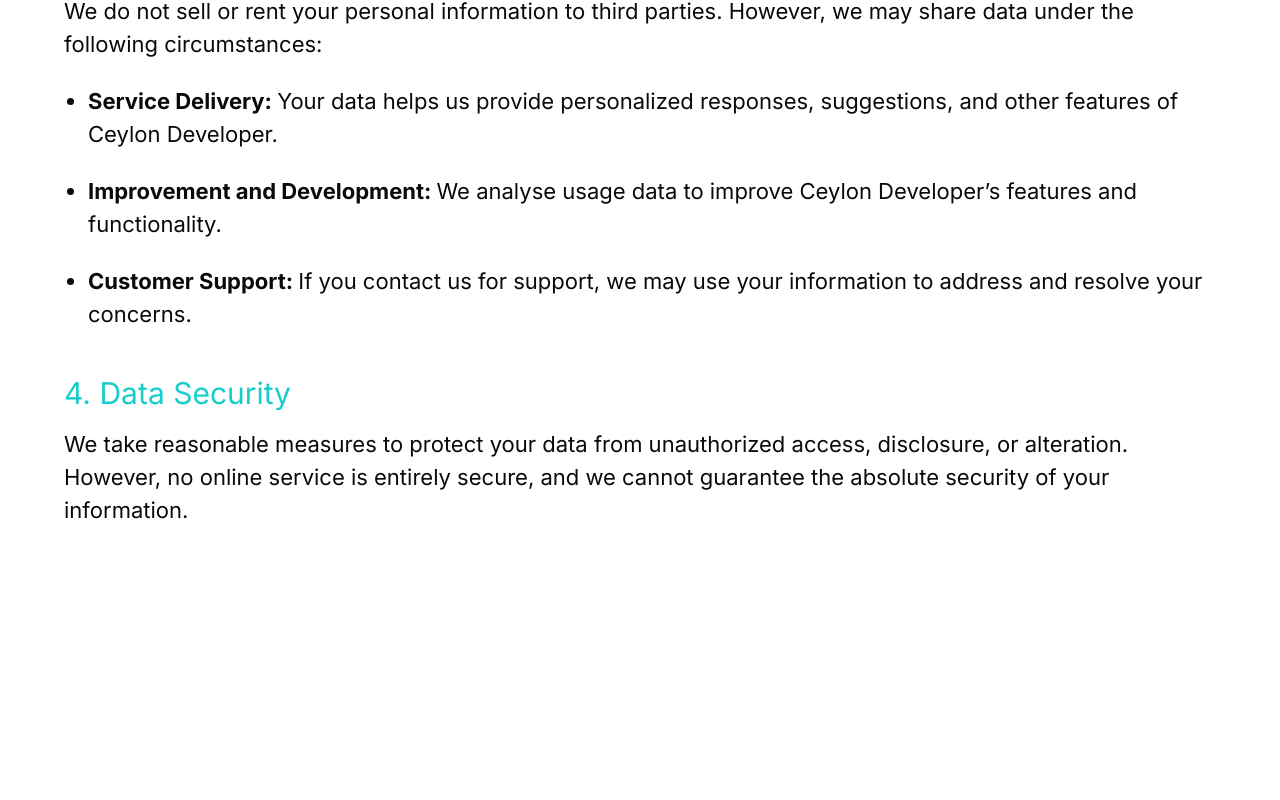
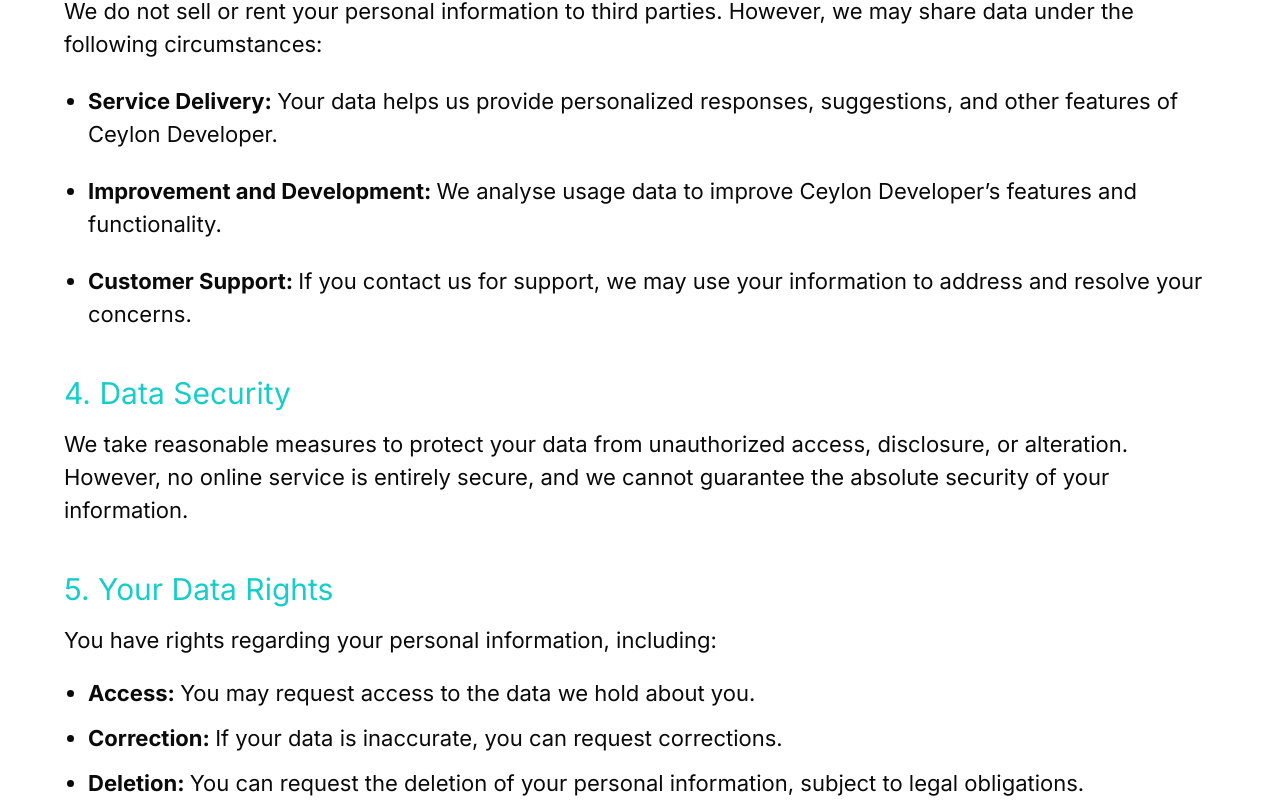
Before and after one commit to Roshen-Perera/ceylon-developers-portfolio, a Next.js app: page /privacy in a window 1280 px wide. Shown: the part 1400-2200 px from the top of the page. Before the commit the page ends 1927 px from the top, so only its background shows below. Built offline with nearby package versions, Linux system fonts and the light colour scheme.

Commit message:
Add Your Data Rights section to privacy policy

```diff
--- a/app/privacy/page.tsx
+++ b/app/privacy/page.tsx
@@ -109,6 +109,26 @@ const Page = () => {
             your information.
           </p>
         </div>
+        <div className="mt-10">
+          <h5 className="text-[30px] text-[#17CDCA]">5. Your Data Rights</h5>
+          <p className="text-[22px] mt-3">
+            You have rights regarding your personal information, including:
+          </p>
+          <ul role="list" className="mt-5 list-disc ml-6 text-[22px]">
+            <li className="mt-3">
+              <strong>Access: </strong>You may request access to the data we
+              hold about you.
+            </li>
+            <li className="mt-3">
+              <strong>Correction: </strong>If your data is inaccurate, you can
+              request corrections.
+            </li>
+            <li className="mt-3">
+              <strong>Deletion: </strong>You can request the deletion of your
+              personal information, subject to legal obligations.
+            </li>
+          </ul>
+        </div>
       </div>
     </div>
   );
```
